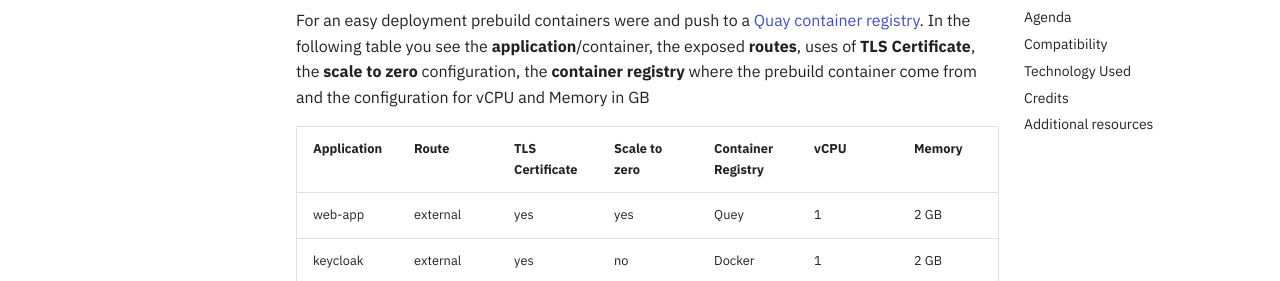
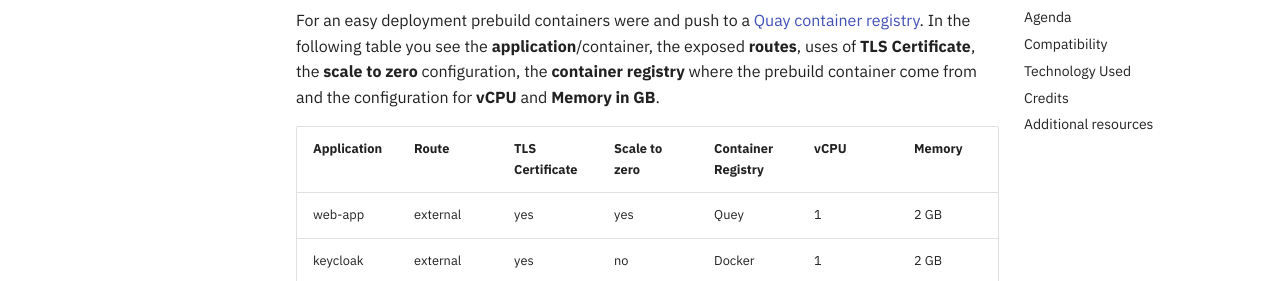
Before and after one commit to thomassuedbroecker/ce-cns-problem, an MkDocs documentation site: the page built from documentation/README.md, in a window 1280 px wide and 900 px high, scrolled down 2041 px. Shown: the part 199-480 px from the top of the window. Built offline with MkDocs 1.6.1 and Material for MkDocs 9.7.7, drawn with Linux system fonts in a browser that asks for light colours; comment, search, counter and statistics services are not loaded.

Commit message:
update documentation

```diff
--- a/documentation/README.md
+++ b/documentation/README.md
@@ -41,7 +41,7 @@ The `articles` microservice doesn't need an to be invoked from external, so it's
 * Basics about the deployment
 
 For an easy deployment prebuild containers were and push to a [Quay container registry](https://quay.io/user/tsuedbroecker).
-In the following table you see the **application**/container, the exposed **routes**, uses of **TLS Certificate**, the **scale to zero** configuration, the **container registry** where the prebuild container come from and the configuration for vCPU and Memory in GB
+In the following table you see the **application**/container, the exposed **routes**, uses of **TLS Certificate**, the **scale to zero** configuration, the **container registry** where the prebuild container come from and the configuration for **vCPU** and **Memory in GB**.
 
 | **Application** | **Route** | **TLS Certificate** | **Scale to zero** | **Container Registry** | **vCPU** | **Memory** |
 | --- | --- | --- | --- |  --- | --- |  --- |
```
Also changed, not shown: documentation/setup-example.md (+5 -3 lines).
